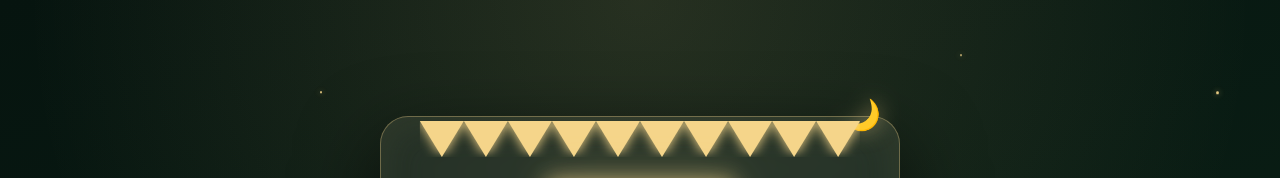
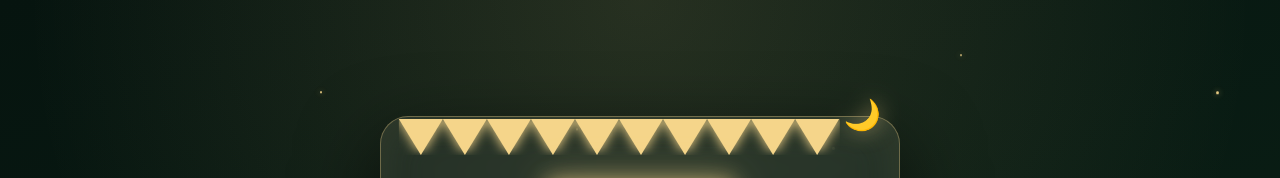
Before and after one commit to mego451/mandobk, a plain HTML site: page index.html in a window 1280 px wide. Shown: the top 178 px of the page. Drawn offline with Linux system fonts and the light colour scheme; grey boxes are pictures that could not be loaded.

Commit message:
Update index.html

```diff
--- a/index.html
+++ b/index.html
@@ -70,8 +70,8 @@ body {
 /* 🧵 الشراشيب */
 .bunting {
     position: absolute;
-    top: 4px;
-    left: 50%;
+    top: 2px;
+    left: 46%;
     transform: translateX(-50%);
     width: 85%;
     height: 36px;
```
